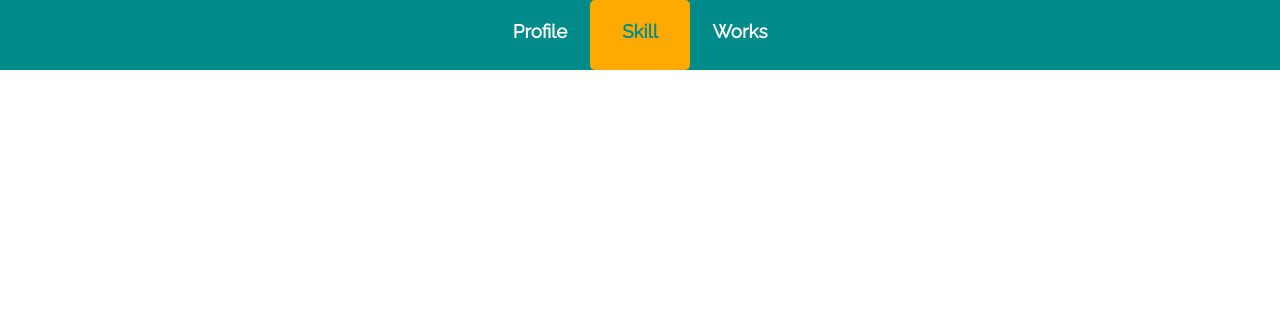
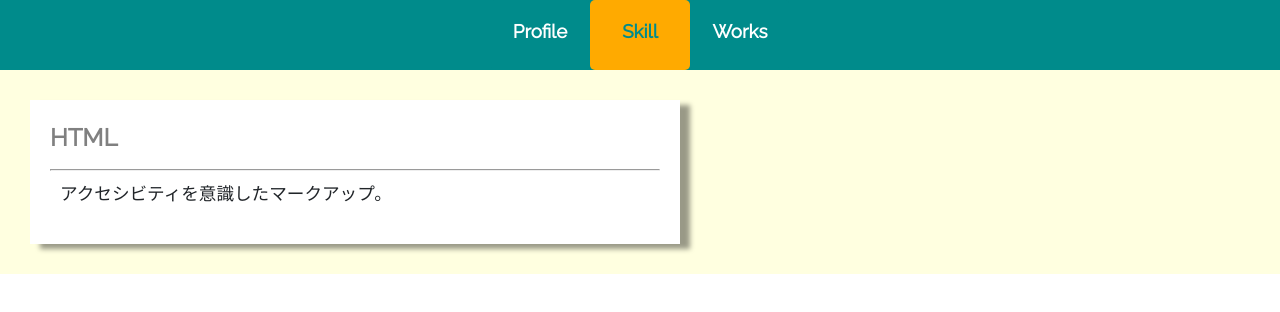
Before and after one commit to sukemaru-injp/next-first, a Next.js app: page /skill in a window 1280 px wide. Shown: the top 312 px of the page. Built offline with nearby package versions, Linux system fonts and the light colour scheme.

Commit message:
add_card_component

```diff
--- /dev/null
+++ b/components/atoms/card.tsx
@@ -0,0 +1,24 @@
+import { ReactNode, FC } from 'react'
+import styled from 'styled-components'
+import { color } from '../../styles/constants'
+
+interface Props {
+  children: ReactNode
+}
+
+const CardStyle = styled.div`
+box-shadow: 10px 5px 5px rgba(0, 0, 0, 0.4);
+background-color: #fff;
+padding: 20px;
+width: 650px;
+`
+
+const Card: FC<Props> = ({ children }: Props) => {
+  return (
+    <CardStyle>
+      {children}
+    </CardStyle>
+  )
+}
+
+export default Card
--- /dev/null
+++ b/components/parts/CardWithTitle.tsx
@@ -0,0 +1,30 @@
+import styled from 'styled-components'
+import Card from '../atoms/card'
+import { FC, ReactNode } from 'react'
+import { color } from '../../styles/constants'
+
+const Title = styled.h2`
+color: ${color.subText};
+padding: 0 0 5px 0;
+`
+
+interface Props {
+  title: string
+  children: ReactNode
+}
+
+const CardWithTitle: FC<Props> = (props: Props) => {
+  return (
+    <>
+      <Card>
+        <Title>
+          {props.title}
+        </Title>
+        <hr />
+        {props.children}
+      </Card>
+    </>
+  )
+}
+
+export default CardWithTitle
--- a/pages/skill/index.tsx
+++ b/pages/skill/index.tsx
@@ -1,9 +1,36 @@
 import type { NextPage } from 'next'
 import styled from 'styled-components'
+import CardWithTitle from '../../components/parts/CardWithTitle'
 
+const PageWrapper = styled.div`
+padding: 10px;
+display: flex;
+justify-content: center;
+flex-flow: column;
+`
+
+const InnerWrapper = styled.div`
+padding: 20px;
+`
+
+const Content = styled.p`
+line-height: 1.2rem;
+font-size: 1.1rem;
+padding: 5px 10px;
+`
 const Skill: NextPage = () => {
   return (
     <>
+      <PageWrapper>
+        <InnerWrapper>
+          <CardWithTitle
+            title="HTML">
+            <Content>
+            アクセシビティを意識したマークアップ。
+            </Content>
+          </CardWithTitle>
+        </InnerWrapper>
+      </PageWrapper>
     </>
   )
 }
--- a/styles/constants.ts
+++ b/styles/constants.ts
@@ -3,5 +3,6 @@ export const color = {
   sub: '#ffaa00',
   error: '#ff2b00',
   defaultBg: '#ffffe0',
-  text: '#fff'
+  text: '#fff',
+  subText: '#808080'
 }
```
